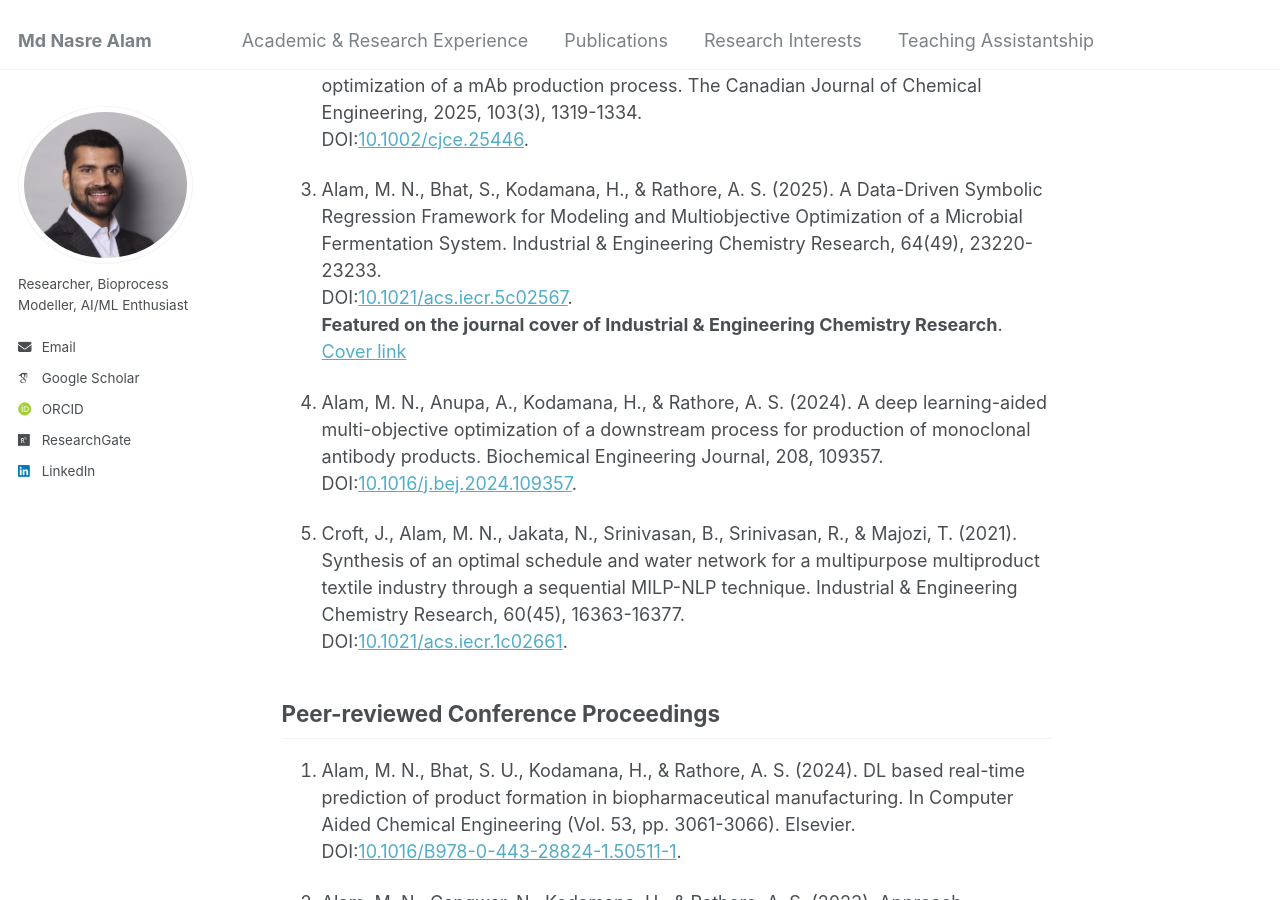
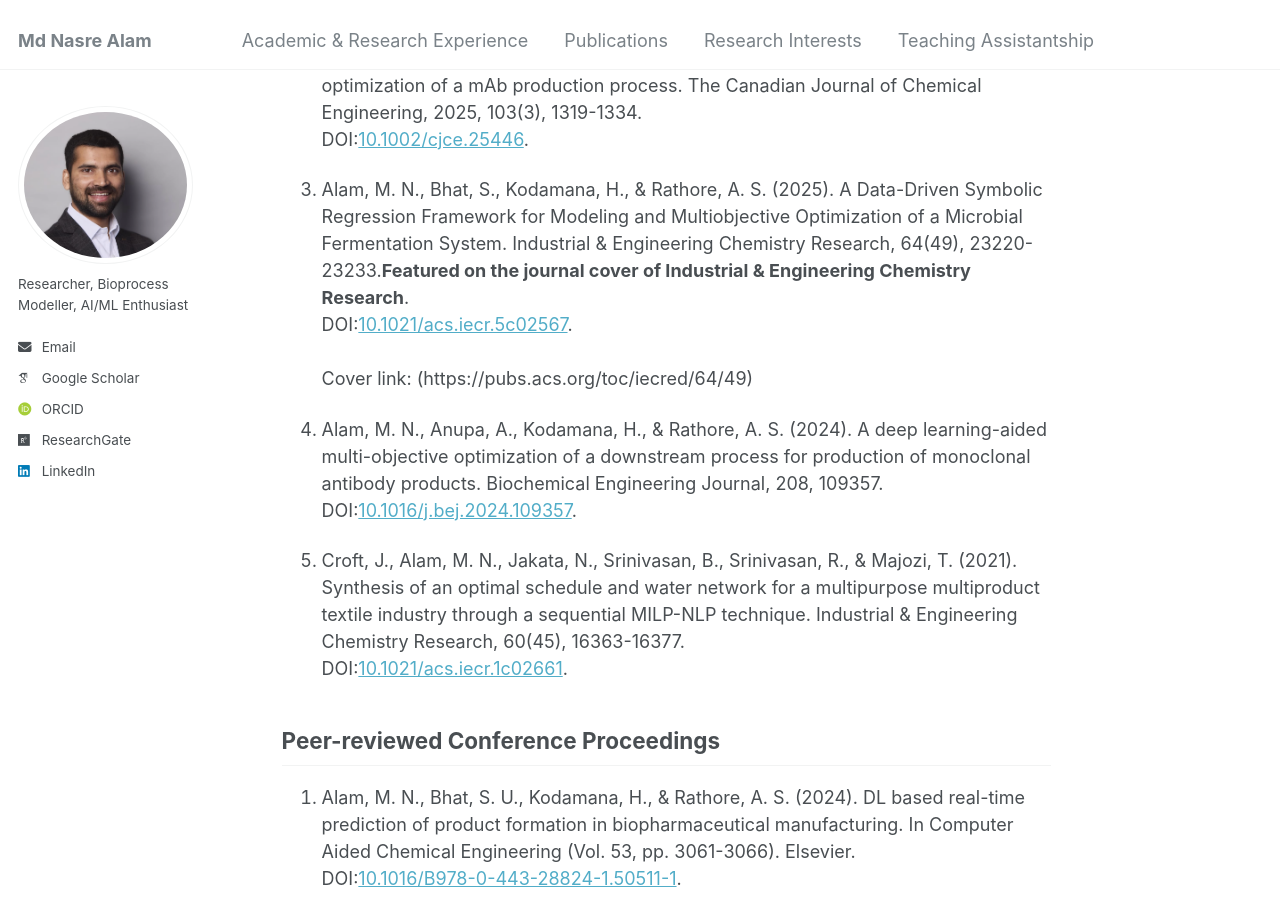
Before and after one commit to mdnasreiit/mdnasreiit.github.io, a Jekyll site: the page built from _pages/publications.md, in a window 1280 px wide and 900 px high, scrolled down 391 px. Built offline with Jekyll 4.4.1, drawn with Linux system fonts in a browser that asks for light colours; some web fonts are replaced; our own code applies the rules of GitHub Pages for plain Markdown files.

Commit message:
Update publications.md

```diff
--- a/_pages/publications.md
+++ b/_pages/publications.md
@@ -15,8 +15,8 @@ redirect_from:
 
 2. Alam, M. N., Anurag, A., Gangwar, N., Ramteke, M., Kodamana, H., & Rathore, A. S. (2025). Physics-informed neural networks guided modelling and multiobjective optimization of a mAb production process. The Canadian Journal of Chemical Engineering, 2025, 103(3), 1319-1334.<br>  DOI:[10.1002/cjce.25446](https://doi.org/10.1002/cjce.25446).<br>
 
-3. Alam, M. N., Bhat, S., Kodamana, H., & Rathore, A. S. (2025). A Data-Driven Symbolic Regression Framework for Modeling and Multiobjective Optimization of a Microbial Fermentation System. Industrial & Engineering Chemistry Research, 64(49), 23220-23233.<br>  DOI:[10.1021/acs.iecr.5c02567](https://doi.org/10.1021/acs.iecr.5c02567).<br>
-**Featured on the journal cover of Industrial & Engineering Chemistry Research**. <br> [Cover link](https://pubs.acs.org/toc/iecred/64/49)
+3. Alam, M. N., Bhat, S., Kodamana, H., & Rathore, A. S. (2025). A Data-Driven Symbolic Regression Framework for Modeling and Multiobjective Optimization of a Microbial Fermentation System. Industrial & Engineering Chemistry Research, 64(49), 23220-23233.**Featured on the journal cover of Industrial & Engineering Chemistry Research**.<br>  DOI:[10.1021/acs.iecr.5c02567](https://doi.org/10.1021/acs.iecr.5c02567).<br>
+<br> Cover link: (https://pubs.acs.org/toc/iecred/64/49)
 
 
 
```
